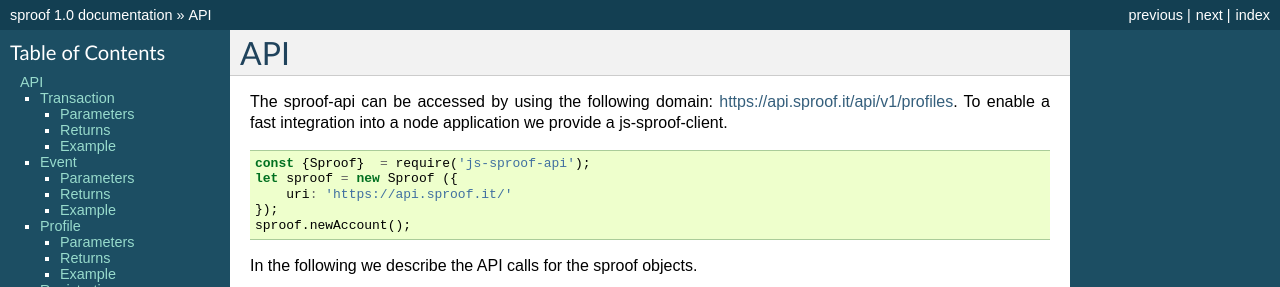
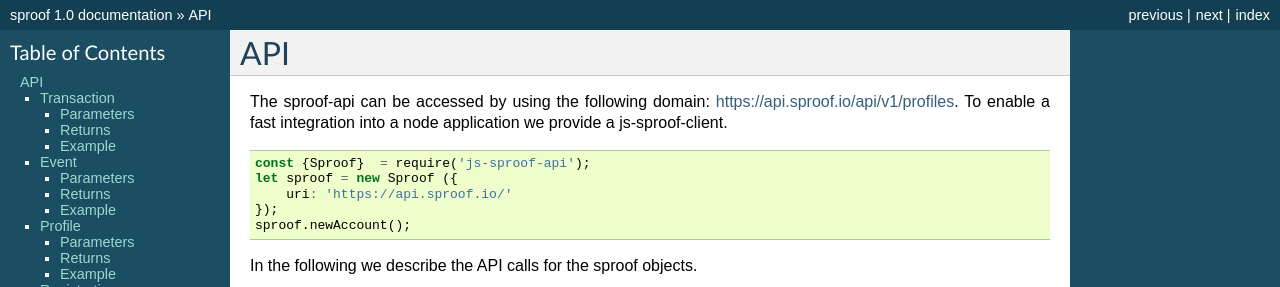
Before and after one commit to sproof/docs, a Sphinx documentation site: the page built from docs/api.rst, in a window 1280 px wide and 900 px high. Shown: the top 287 px of the window. Built offline with Sphinx 7.4.7, drawn with Linux system fonts in a browser that asks for light colours; part of the change alters nothing that is shown.

```diff
--- a/docs/api.rst
+++ b/docs/api.rst
@@ -2,13 +2,13 @@
 API
 ========
 
-The sproof-api can be accessed by using the following domain: https://api.sproof.it/api/v1/profiles. To enable a fast integration into a node application we provide a js-sproof-client.
+The sproof-api can be accessed by using the following domain: https://api.sproof.io/api/v1/profiles. To enable a fast integration into a node application we provide a js-sproof-client.
 
 .. code-block:: javascript
 
     const {Sproof}  = require('js-sproof-api');
     let sproof = new Sproof ({
-        uri: 'https://api.sproof.it/'
+        uri: 'https://api.sproof.io/'
     });
     sproof.newAccount();
 
```
